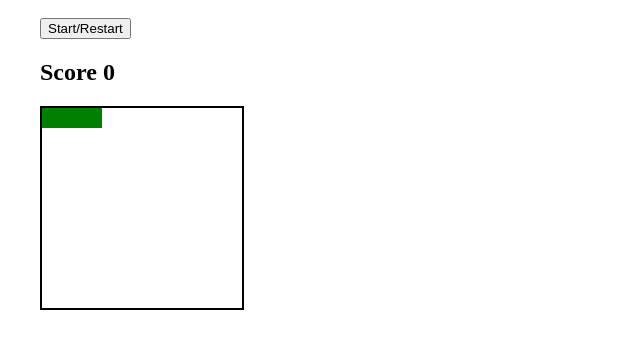
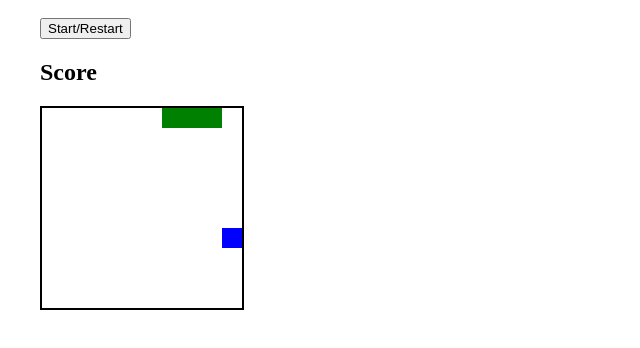
Before and after one commit to theshuntz/snakegame, a plain HTML site: page index.html in a window 1280 px wide. Shown: the part 80-428 px from the top of the page, without its empty margins (0-640 px from the left). Drawn offline with Linux system fonts and the light colour scheme.

Commit message:
snake eats now

```diff
--- a/func.js
+++ b/func.js
@@ -1,14 +1,19 @@
 const grid = document.querySelector('.grid')
 const startButton = document.getElementById('start')
-const score = document.getElementById('score')
+const scoreDisplay = document.getElementById('score')
 let squares = []
-let currentSnake = [0,1,2]
+let currentSnake = [2, 1, 0]
+let direction = 1
+const width = 10
+let appleIndex = 0
+let score = 0
+let intervalTime = 1000
+let speed = 0.9
 
 function createGrid() {
-    for(var i= 0 ; i < 100 ; i++){
+    for (let i = 0; i < width*width; i++) {
         const square = document.createElement('div')
-        //created a loop with 100 divs inside
-        console.log(square)
+        //created a loop with 100 div inside
         square.classList.add('square')
         //added styling
         grid.appendChild(square)
@@ -17,6 +22,78 @@ function createGrid() {
         //squares pushed to a new array
     }
 }
+createGrid()
 
-createGrid()
 currentSnake.forEach(index => squares[index].classList.add('snake'))
+
+function move() {
+    if (
+        (currentSnake[0] + width >= width * width && direction === width) || //if snake has hit bottom
+        (currentSnake[0] % width === width - 1 && direction === 1) || //if snake has hit right wall
+        (currentSnake[0] % width === 0 && direction === -1) || //if snake has hit left wall
+        (currentSnake[0] - width < 0 && direction === -width) || //if snake has hit top
+        squares[currentSnake[0] + direction].classList.contains('snake')
+    )
+    return clearInterval(timer)
+
+    const tail = currentSnake.pop()
+    squares[tail].classList.remove('snake')
+
+    currentSnake.unshift(currentSnake[0] + direction)
+
+    if (squares[currentSnake[0]].classList.contains('apple')) {
+        //remove the class of apple
+        squares[currentSnake[0]].classList.remove('apple')
+        //grow our snake by adding class of snake to it
+        squares[tail].classList.add('snake')
+        //grow our snake array
+        currentSnake.push(tail)
+        //generate new apple
+        generateApple()
+        //add one to the score
+        score++
+        //display our score
+        scoreDisplay.textContent = score
+        //speed up our snake
+        clearInterval(timer)
+        console.log(intervalTime)
+        intervalTime = intervalTime * speed
+        console.log(intervalTime)
+        timer = setInterval(move, intervalTime)
+    }
+
+    squares[currentSnake[0]].classList.add('snake')
+
+    /*
+    const head = currentSnake.unshift(currentSnake[0] + direction)
+    squares[head].classList.add('snake')
+     */
+}
+move()
+
+let timer = setInterval(move, intervalTime)
+
+function generateApples() {
+    do {
+        appleIndex = Math.floor(Math.random() * squares.length)
+    } while (squares[appleIndex].classList.contains('snake'))
+    squares[appleIndex].classList.add('apple')
+}
+generateApples()
+
+function control(e) {
+    if (e.keyCode === 37) {
+        console.log('left')
+        direction = -1
+    } else if (e.keyCode === 38) {
+        console.log('up')
+        direction = -width
+    } else if (e.keyCode === 39) {
+        console.log('right')
+        direction = +1
+    } else if (e.keyCode === 40) {
+        console.log('down')
+        direction = +width
+    }
+}
+document.addEventListener('keyup', control)
--- a/index.html
+++ b/index.html
@@ -1,12 +1,15 @@
 <html>
+
 <head>
     <link rel="stylesheet" href="style.css">
 </head>
+
 <body>
     <h1>Snake Game</h1>
     <button id="start">Start/Restart</button>
-        <h2>Score <span id="score">0</span></h2>
+    <h2>Score <span id="score"></span></h2>
     <div class="grid"></div>
     <script src="func.js"></script>
 </body>
+
 </html>
--- a/style.css
+++ b/style.css
@@ -19,3 +19,7 @@ html, body {
 .snake {
     background-color: green;
 }
+
+.apple {
+    background-color: blue;
+}
```
Lines whose indentation alone changed are shown as unchanged.
